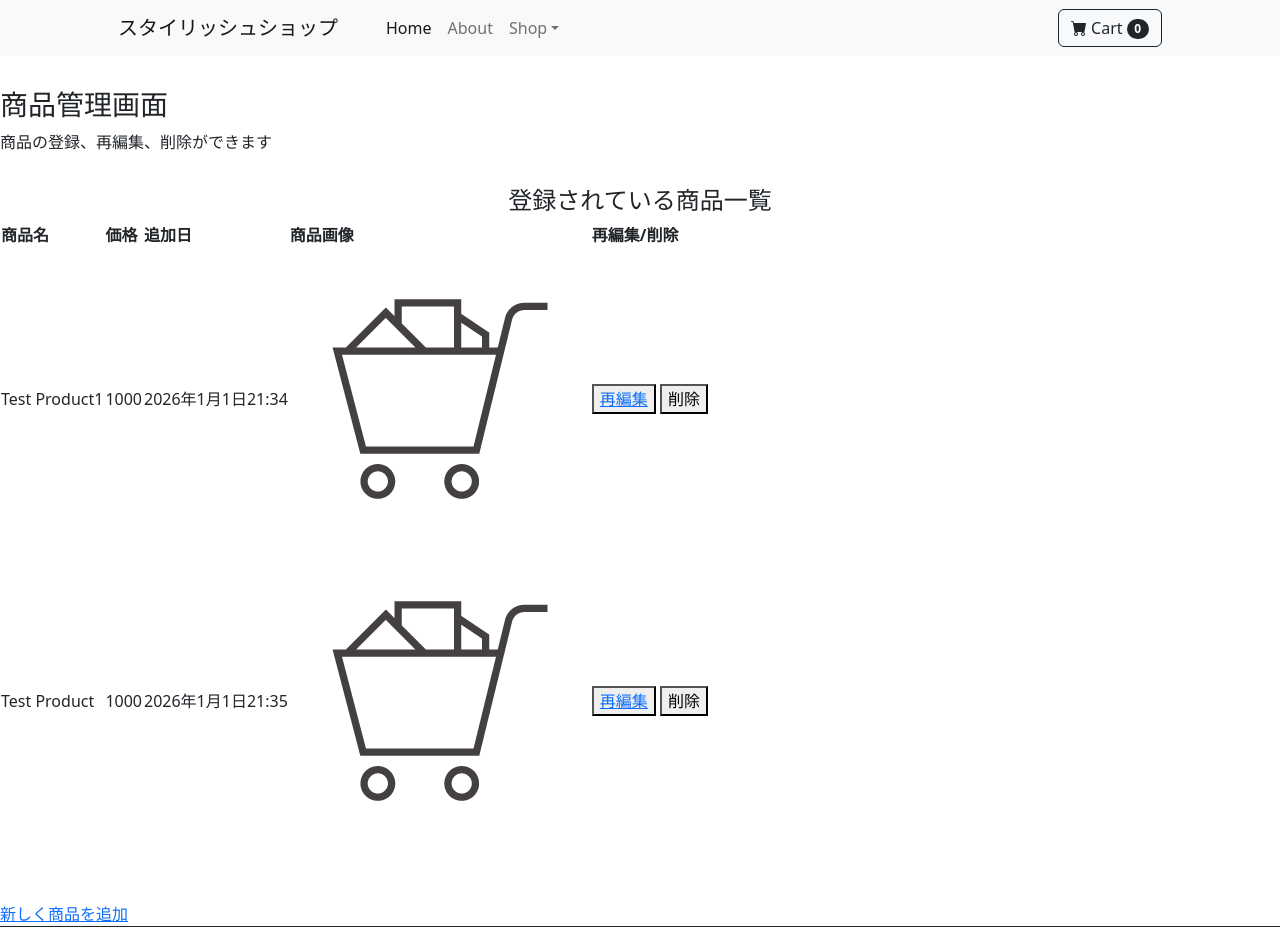
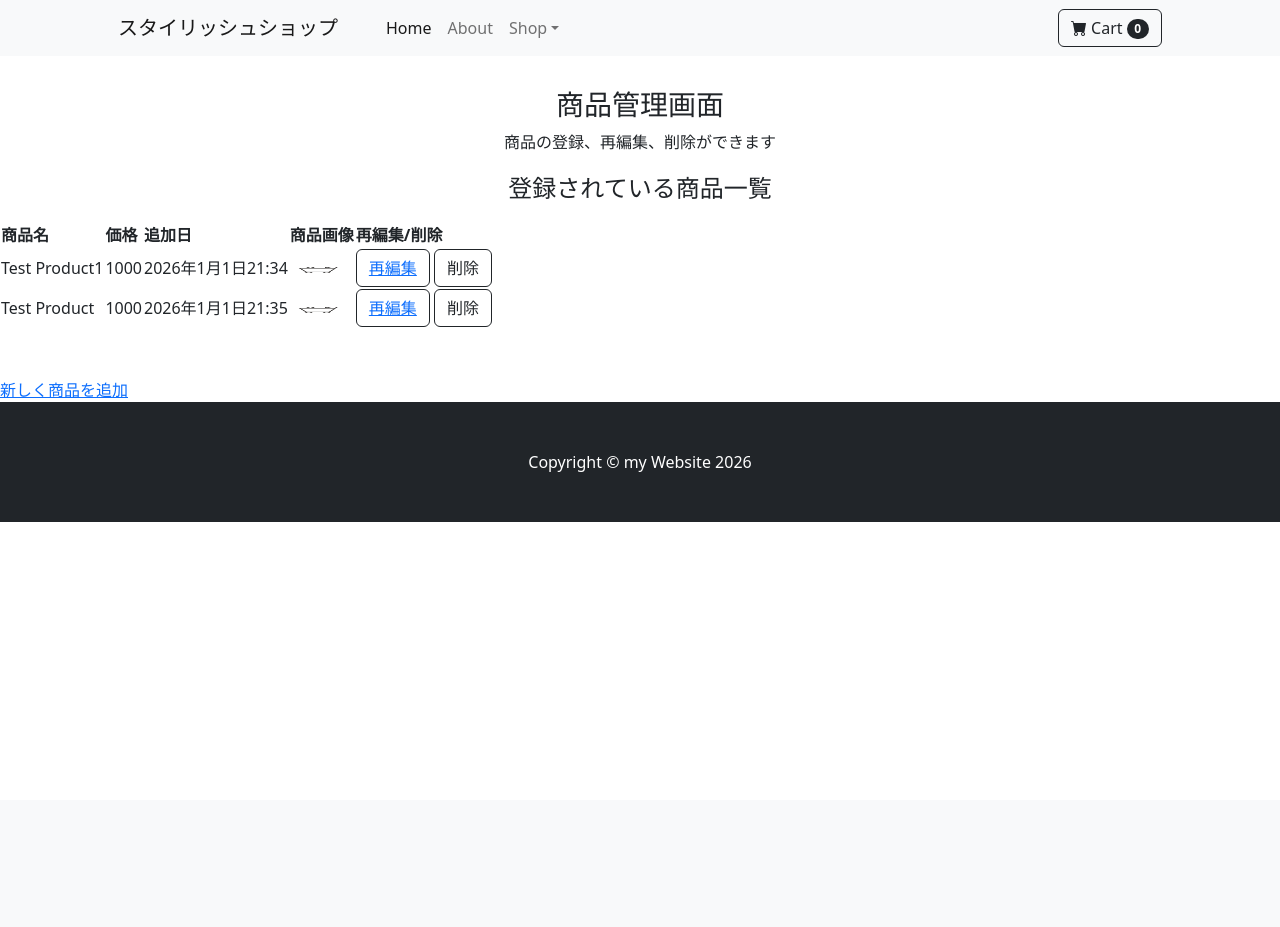
Before and after one commit to suma-web/django_ec, a Django app: template config/templates/manages/product_list.html in a window 1280 px wide. Shown: the top 927 px of the page. After the commit the page ends 522 px from the top, so only its background shows below. Run offline with Django 4.2, Linux system fonts and the light colour scheme; the template is opened without the code that fills it: values that come from a table or form of the project are taken from there, others are empty; data comes from the database, SQL or seed files in the repository; some libraries are stand-ins or nearby versions.

Commit message:
product_list.html、manages/base.htmlの修正

```diff
--- a/config/templates/manages/base.html
+++ b/config/templates/manages/base.html
@@ -7,7 +7,7 @@
 
 {% block content %}
 <div class="manage-container">
-  <header style="margin: 2em 0;">
+  <header style="margin: 2em 0 20px 0; text-align: center;">
     <h3>商品管理画面</h3>
     <p>商品の登録、再編集、削除ができます</p>
   </header>
--- a/config/templates/manages/product_list.html
+++ b/config/templates/manages/product_list.html
@@ -1,7 +1,7 @@
 {% extends "manages/base.html" %}
 
 {% block manage_content %}
-  <h4 style="text-align: center;">登録されている商品一覧</h4>
+  <h4 style="text-align: center; margin-bottom: 20px;">登録されている商品一覧</h4>
 
   <table style="margin-bottom: 50px;">
     <tr>
@@ -17,12 +17,12 @@
       <td>{{ product.name }}</td>
       <td>{{ product.price }}</td>
       <td>{{ product.created_at }}</td>
-      <td><img class="card-img-top" src="{{ product.image.url }}" alt="" width="5%"></td>
+      <td><img class="card-img-top" src="{{ product.image.url }}" alt="" width="20px" height="10px"></td>
       <td>
-        <button type="submit" class="danger"><a href="{% url 'manages:product_edit' product.id %}">再編集</a></button>
+        <button type="submit" class="btn btn-outline-dark mt-auto"><a href="{% url 'manages:product_edit' product.id %}">再編集</a></button>
 
         <form action="{% url 'manages:product_delete' product.id %}" method="post" style="display:inline;">{% csrf_token %}
-          <button type="submit" class="danger">削除</button>
+          <button type="submit" class="btn btn-outline-dark mt-auto">削除</button>
         </form>
       </td>
     </tr>
--- a/static/css/manages.css
+++ b/static/css/manages.css
@@ -40,7 +40,7 @@
   cursor: pointer;
 }
 
-.manage .danger {
+.manage {
   color: white;
   background: #d9534f;
   border: none;
```
